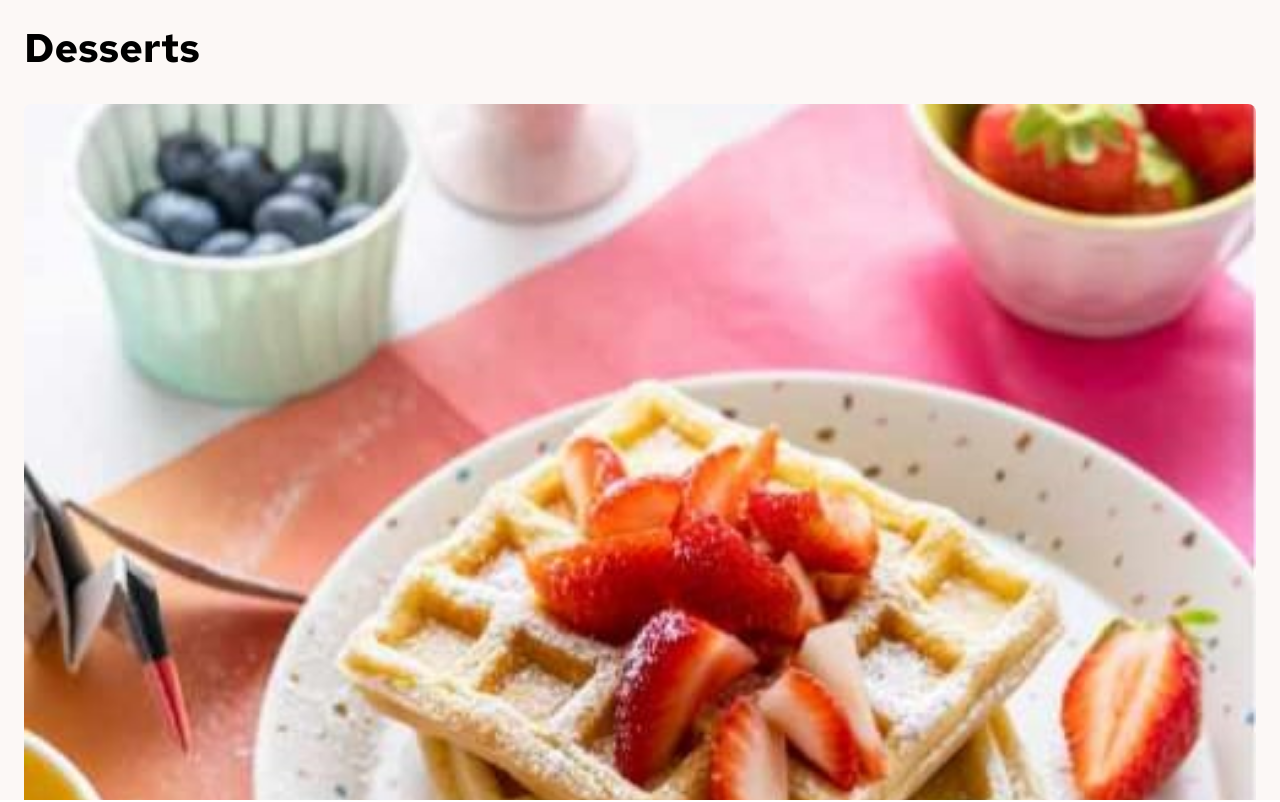
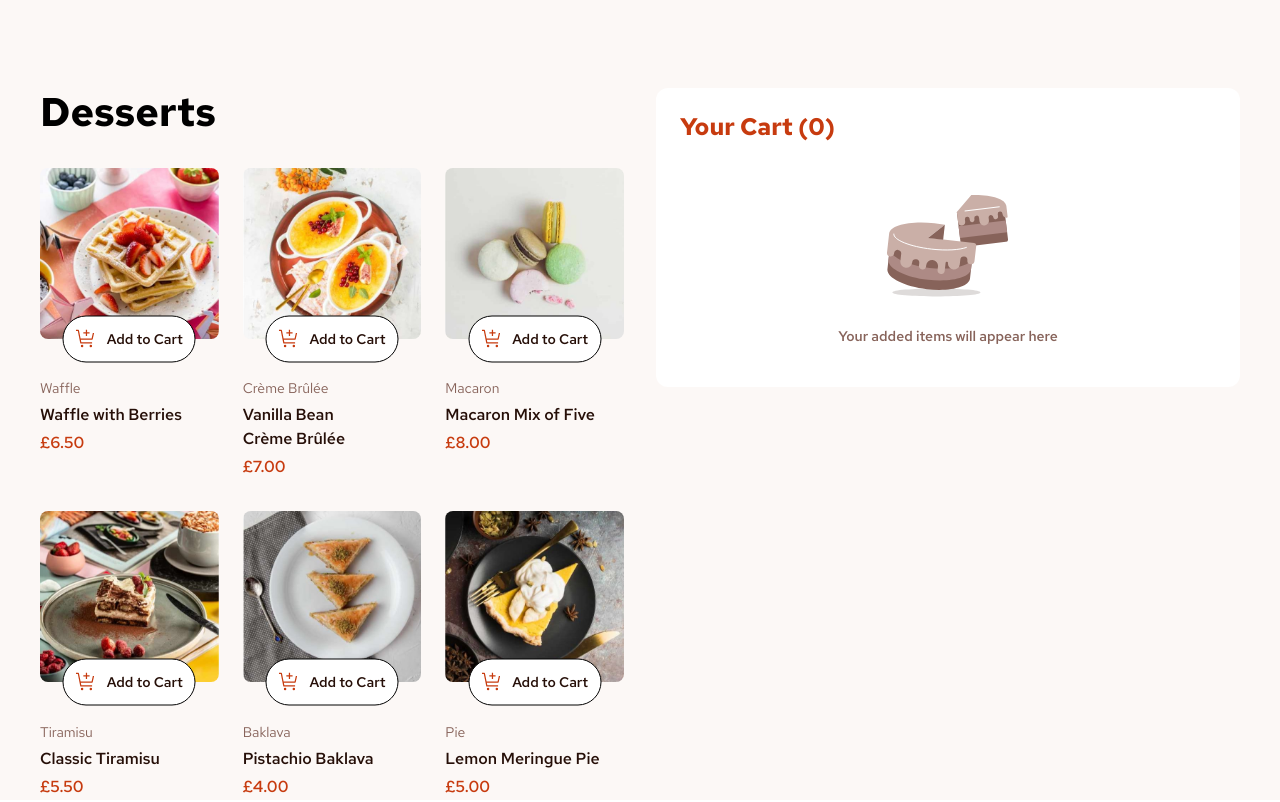
Before and after one commit to ohersi1/Products-with-cart, a React (Vite) app: page / in a window 1280 px wide. Shown: the top 802 px of the page. Built offline with nearby package versions, Linux system fonts and the light colour scheme.

Commit message:
fixed the layout for tablet view and desktop view

```diff
--- a/src/components/Card.css
+++ b/src/components/Card.css
@@ -128,3 +128,31 @@
   background-color: var(--white);
   color: black;
 }
+
+
+@media only screen and (min-width: 768px) {
+    .cards_container {
+        display: grid;
+        grid-template-columns: repeat(3, 1fr);
+        column-gap: 1.5rem;
+    }
+    .card {
+        margin-bottom: 2rem;
+    }
+}
+
+@media only screen and (min-width: 992px) {
+  .main_container {
+    display: grid;
+    grid-template-columns: repeat(2, 1fr);
+    padding: 5.5rem 2.5rem;
+    column-gap: 2rem;
+  }
+  .cards_container {
+    grid-row-start: 2;
+  }
+  .cart {
+    grid-row: 1 / 3;
+    align-self: start;
+  }
+}
```
Also changed, not shown: src/App.css (line endings or trailing spaces), 1 other file (tests, documents, lock files or other folders).
